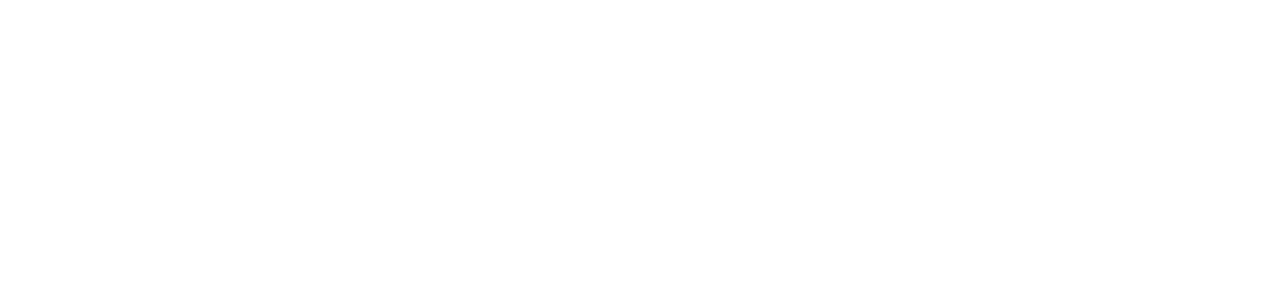
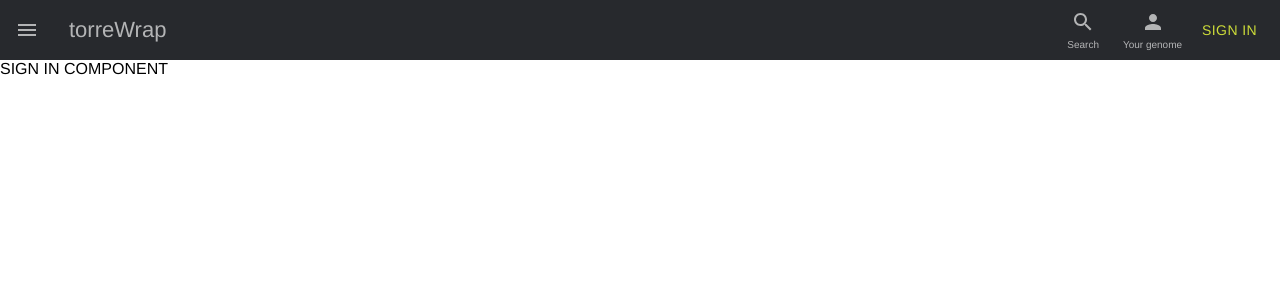
Before and after one commit to canriquez/torrewrap, a React (Create React App) app: page /signin in a window 1280 px wide. Shown: the top 300 px of the page. Built offline with nearby package versions, Linux system fonts and the light colour scheme.

Commit message:
Completes basic NavMenu component. Organises ROuter/Switch for App component and prepares SignIn component

```diff
--- a/package.json
+++ b/package.json
@@ -3,10 +3,13 @@
   "version": "0.1.0",
   "private": true,
   "dependencies": {
+    "@material-ui/core": "^4.11.1",
+    "@material-ui/icons": "^4.9.1",
     "@testing-library/jest-dom": "^4.2.4",
     "@testing-library/react": "^9.3.2",
     "@testing-library/user-event": "^7.1.2",
     "deep-freeze": "0.0.1",
+    "fontsource-roboto": "^3.0.3",
     "prop-types": "^15.7.2",
     "react": "^16.13.1",
     "react-dom": "^16.14.0",
--- /dev/null
+++ b/src/components/NavMenu.js
@@ -0,0 +1,38 @@
+import React from 'react';
+import { connect } from 'react-redux';
+import { Link as RouterLink } from 'react-router-dom';
+import Button from '@material-ui/core/Button';
+import MenuIcon from '@material-ui/icons/Menu';
+import SearchIcon from '@material-ui/icons/Search';
+import PersonIcon from '@material-ui/icons/Person';
+import styles from '../styles/NavMenu.module.css'
+
+
+const NavMenu = () => {
+  return (
+        <div className={styles.navMenuContainer}>
+            <div className={styles.menuLeft}>
+                <MenuIcon fontSize="medium" className={styles.menuIcon}/>
+                <div className={styles.brand}>torreWrap</div>
+            </div>
+
+            <div className={styles.menuRight}>
+                <div className={styles.menuBox}>
+                    <SearchIcon fontSize="medium" className={styles.menuIcon}/>
+                    <p>Search</p>
+                </div>
+                <div className={styles.menuBox}>
+                    <PersonIcon fontSize="medium" className={styles.menuIcon}/>
+                    <p>Your genome</p>
+                </div>
+                    <Button href="#contained-buttons"className={styles.signInButton} component={RouterLink} to="/signin">
+                        SIGN IN
+                    </Button>
+
+            </div>
+
+        </div>
+  );
+};
+
+export default NavMenu;
--- a/src/containers/App.js
+++ b/src/containers/App.js
@@ -1,16 +1,21 @@
 import React from 'react';
 import { connect } from 'react-redux';
 import { BrowserRouter as Router, Switch, Route } from 'react-router-dom';
+import NavMenu  from '../components/NavMenu'
+import SignIn from './SignIn.js'
 
 
 const App = () => {
   return (
     <div className="panel">
       <Router>
-        <div className="panel-bg">
-        </div>
+        <NavMenu />
         <Switch>
           <Route exact path="/">
+            <p>This is Root</p>
+          </Route>
+          <Route path="/signin">
+            <SignIn />
           </Route>
         </Switch>
       </Router>
--- /dev/null
+++ b/src/containers/SignIn.js
@@ -0,0 +1,17 @@
+import React from 'react';
+import { connect } from 'react-redux';
+import { BrowserRouter as Router, Switch, Route } from 'react-router-dom';
+import NavMenu  from '../components/NavMenu'
+import styles from '../styles/SignIn.module.css'
+
+
+const SignIn = () => {
+  return (
+    <div className={styles.signIn}>
+    SIGN IN COMPONENT
+    </div>
+  );
+};
+
+// export default App;
+export default connect(null, null)(SignIn);
--- a/src/index.css
+++ b/src/index.css
@@ -4,4 +4,11 @@
   box-sizing: border-box;
   -webkit-box-sizing: border-box;
   -moz-box-sizing: border-box;
+  font-family: "Muli","Helvetica","Arial",sans-serif
 }
+
+
+:root {
+  --torreGreenIsh: #cddc39;
+  --torreChalkBoard:  rgba(255,255,255,.65);
+}
--- a/src/index.js
+++ b/src/index.js
@@ -6,6 +6,7 @@
 import rootReducer from './reducers/index';
 import './index.css';
 import thunk from 'redux-thunk';
+import 'fontsource-roboto';
 
 const store = createStore(
   rootReducer,
--- /dev/null
+++ b/src/styles/NavMenu.module.css
@@ -0,0 +1,56 @@
+.navMenuContainer {
+    display: flex;
+    justify-content: space-between;
+    align-items: center;
+    background-color: #27292D !important;
+}
+
+.menuLeft,
+.menuRight{
+    width: 50%;
+    margin: 10px 15px 10px 15px;
+    display: flex;
+    align-items: center;
+}
+
+.menuLeft{
+    justify-content: flex-start;
+}
+
+.menuRight{
+    justify-content: flex-end;
+}
+
+.menuBox{
+    padding: 0 12px;
+    display:flex;
+    flex-direction: column;
+    justify-content: center;
+    align-items: center;
+}
+
+.menuBox p {
+    margin-top: 5px;
+    font-size: 10px;
+    line-height: 11px;
+    color: var(--torreChalkBoard);
+}
+
+.brand {
+    margin-left: 30px;
+    font-size: 22px;
+    font-weight: 400;
+    color: var(--torreChalkBoard);
+    letter-spacing: normal;
+}
+
+.menuIcon {
+    color: var(--torreChalkBoard);
+}
+
+.signInButton span {
+    padding: 0px;
+    font-size: 14px;
+    font-weight: 200;
+    color: var(--torreGreenIsh);
+}
```
Also changed, not shown: src/styles/SignIn.module.css (added), 1 other file (tests, documents, lock files or other folders).
